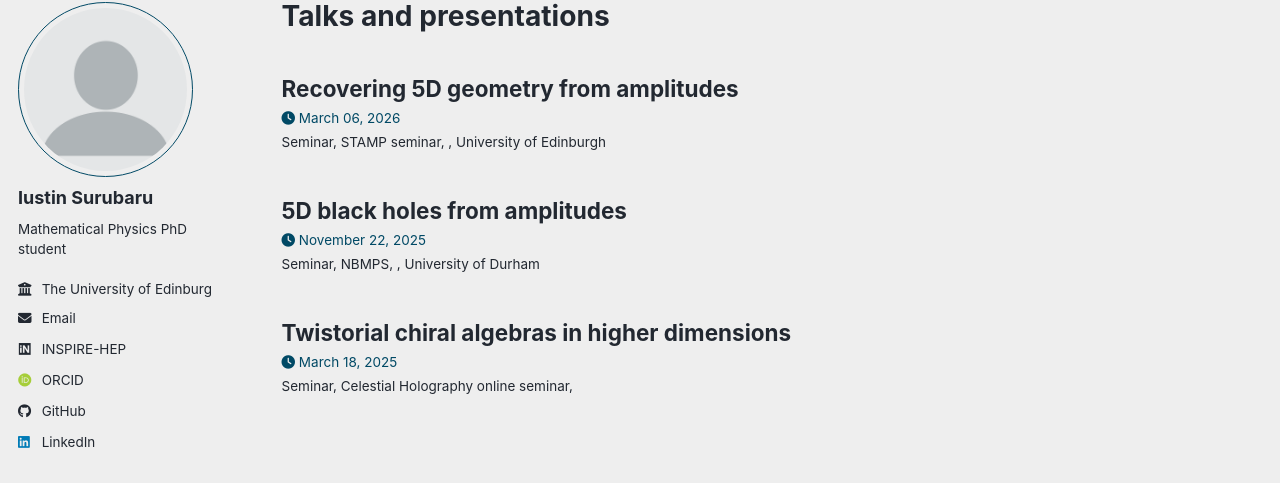
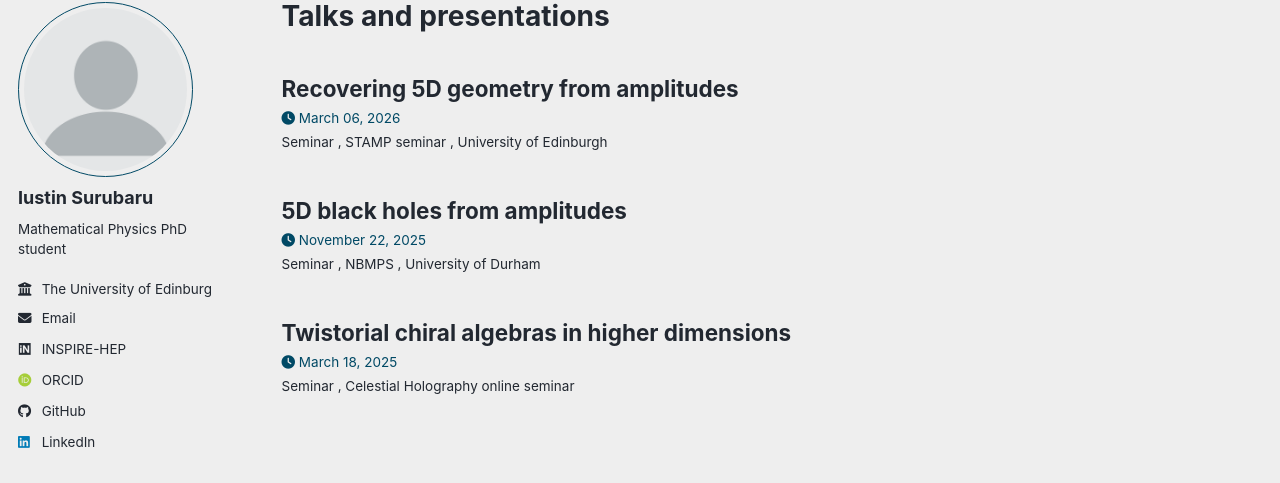
Before and after one commit to IustinS2/IustinS2.github.io, a Jekyll site: the page built from _pages/talks.html, in a window 1280 px wide. Shown: the part 99-582 px from the top of the page. Built offline with Jekyll 4.4.1, drawn with Linux system fonts in a browser that asks for light colours; some web fonts are replaced; a script bundle is joined from its source files by our own code; library files that are not in the unit come from our copies.

Commit message:
Refactor venue and location display logic

```diff
--- a/_includes/archive-single-talk.html
+++ b/_includes/archive-single-talk.html
@@ -32,7 +32,13 @@
       <p class="page__meta"><i class="fa fa-clock" aria-hidden="true"></i> {% include read-time.html %}</p>
     {% endif %}
     {% if post.date %}<p class="page__meta"><i class="fa fa-clock" aria-hidden="true"></i> {{ post.date | date: '%B %d, %Y' }}</p>{% endif %}
-    {% if post.venue %}<p class="archive__item-excerpt" itemprop="description">{{post.type}}, {{ post.venue }}, {% if post.location %}, {{ post.location }}{% endif %} {% endif %}
+    {% if post.type or post.venue or post.location %}
+  <p class="archive__item-excerpt" itemprop="description">
+    {% if post.type %}{{ post.type }}{% endif %}
+    {% if post.venue %}{% if post.type %}, {% endif %}{{ post.venue }}{% endif %}
+    {% if post.location %}{% if post.type or post.venue %}, {% endif %}{{ post.location }}{% endif %}
+  </p>
+{% endif %}
     {% if post.excerpt %}<p class="archive__item-excerpt" itemprop="description">{{ post.excerpt | markdownify }}</p>{% endif %}
   </article>
 </div>
```
